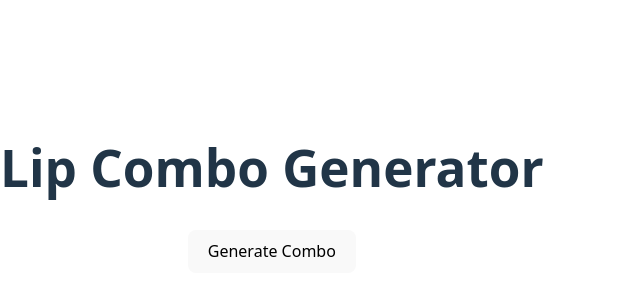
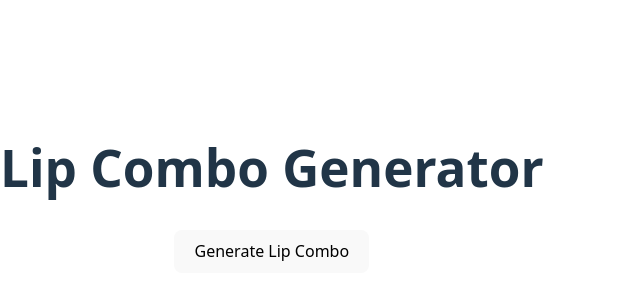
Before and after one commit to rosalia-matzumiya/react-lip-combo-generator, a React (Vite) app in the folder client/: page / in a window 1280 px wide. Shown: the part 218-518 px from the top of the page, without its empty margins (0-640 px from the left). Built offline with nearby package versions, Linux system fonts and the light colour scheme.

Commit message:
Feature: fetching the api data to display a random lip combo in the frontend

```diff
--- a/client/src/App.jsx
+++ b/client/src/App.jsx
@@ -1,34 +1,32 @@
 import { useState } from "react"
 
-const combos = [
-  { liner: "MAC Oak", lipstick: "MAC Bombshell" },
-  { liner: "MAC Cork", lipstick: "Marc Jacobs Red" },
-  { liner: "MAC Whirl", lipstick: "Charlotte Tilbury Pillow Talk" },
-]
-
 function App() {
-
   const [combo, setCombo] = useState(null)
 
-  const generateCombo = () => {
-    const random = combos[Math.floor(Math.random() * combos.length)]
-    setCombo(random)
+  async function generateCombo() {
+    const response = await fetch("http://localhost:4000/combos/random")
+    const data = await response.json()
+
+    setCombo(data)
   }
 
   return (
     <div style={{ textAlign: "center", marginTop: "3rem" }}>
       <h1>Lip Combo Generator</h1>
+      <button onClick={generateCombo}>
+        Generate Lip Combo
+      </button>
+      {
+        combo && (
+          <div>
+            <h2>{combo.colorFamily} Combo</h2>
 
-      <button onClick={generateCombo}>
-        Generate Combo
-      </button>
-
-      {combo && (
-        <div>
-          <p>Lip Liner: {combo.liner}</p>
-          <p>Lipstick: {combo.lipstick}</p>
-        </div>
-      )}
+            <p>Liner: {combo.liner.brand} – {combo.liner.shade}</p>
+            <p>Lipstick: {combo.base.brand} – {combo.base.shade}</p>
+            <p>Topper: {combo.topper.brand} – {combo.topper.shade}</p>
+          </div>
+        )
+      }
     </div>
   )
 }
```
